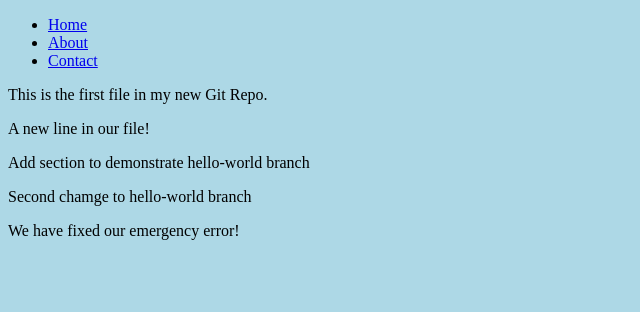
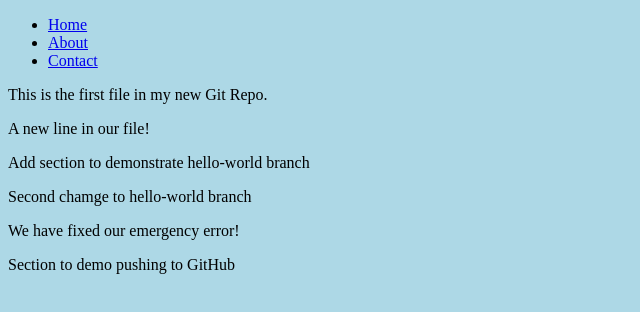
Before and after one commit to githinjisamson1/test-github-pages, a plain HTML site: page index.html in a window 1280 px wide. Shown: the whole page, without its empty margins (0-640 px from the left). Drawn offline with Linux system fonts and the light colour scheme.

Commit message:
Add section to demo push to GitHub

```diff
--- a/index.html
+++ b/index.html
@@ -33,5 +33,9 @@
     <section>
       <p>We have fixed our emergency error!</p>
     </section>
+
+    <section>
+        <p>Section to demo pushing to GitHub</p>
+    </section>
   </body>
 </html>
```
